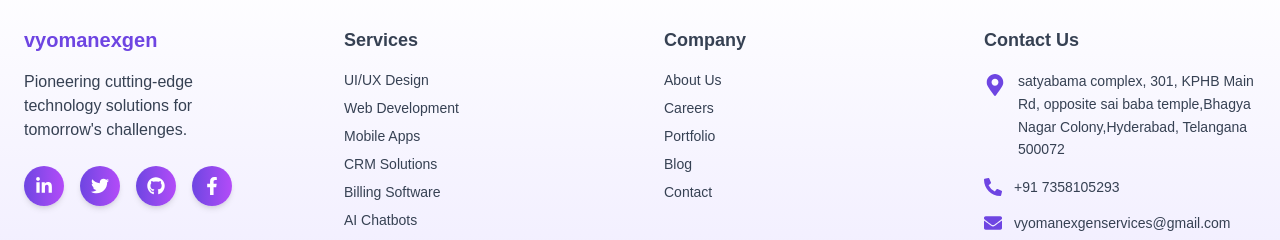
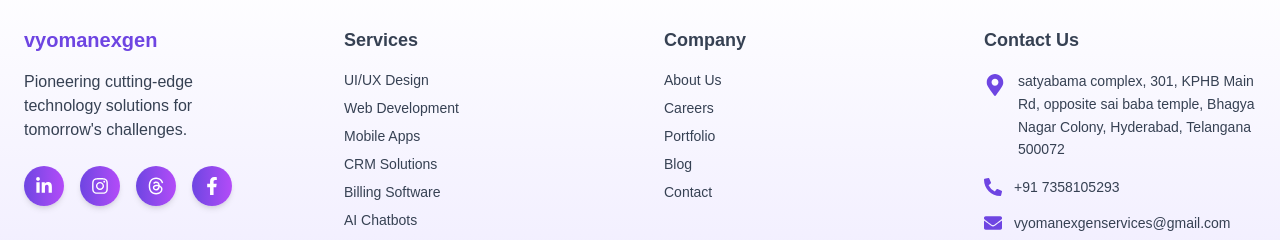
Before and after one commit to Vyomanexgen/company-website-, a Next.js app: page / in a window 1280 px wide. Shown: the part 8864-9104 px from the top of the page. Built offline with nearby package versions, Linux system fonts and the light colour scheme.

Commit message:
fix the issues

```diff
--- a/src/app/components/Footer.js
+++ b/src/app/components/Footer.js
@@ -1,8 +1,15 @@
 "use client";
 import { motion } from "framer-motion";
-import { FaLinkedinIn, FaTwitter, FaGithub, FaFacebookF,FaMapMarkerAlt, FaPhoneAlt, FaEnvelope  } from "react-icons/fa";
+import {
+  FaLinkedinIn,
+  FaFacebookF,
+  FaMapMarkerAlt,
+  FaPhoneAlt,
+  FaEnvelope,
+  FaInstagram,
+} from "react-icons/fa";
+import { FaThreads } from "react-icons/fa6"; // ✅ Import Threads icon
 import Link from "next/link";
-
 
 export default function Footer() {
   return (
@@ -10,24 +17,25 @@
       initial={{ opacity: 0, y: 60 }}
       whileInView={{ opacity: 1, y: 0 }}
       transition={{ duration: 0.9, ease: "easeOut" }}
-      viewport={{ once: false, amount: 0.3 }} // ✅ Repeats on scroll
+      viewport={{ once: false, amount: 0.3 }}
       className="w-full bg-gradient-to-b from-white to-[#ebe6ff] text-gray-700 pt-16 pb-8 px-6"
     >
       <div className="max-w-7xl mx-auto grid grid-cols-1 sm:grid-cols-2 lg:grid-cols-4 gap-12">
-
         {/* Brand */}
         <div>
           <h2 className="text-xl font-bold text-[#6E45E2]">vyomanexgen</h2>
           <p className="mt-4 w-60">
-            Pioneering cutting-edge technology solutions for tomorrow's challenges.
+            Pioneering cutting-edge technology solutions for tomorrow's
+            challenges.
           </p>
 
           {/* Social Icons */}
           <div className="flex items-center gap-4 mt-6">
+            {/* LinkedIn */}
             <motion.a
               whileHover={{ y: -6, boxShadow: "0 0 25px rgba(110,69,226,0.6)" }}
               transition={{ type: "spring", stiffness: 280 }}
-    href="https://www.linkedin.com/"   // ✅ Add LinkedIn Link here
+              href="https://www.linkedin.com/company/vyomanexgen/"
               target="_blank"
               rel="noopener noreferrer"
               className="w-10 h-10 flex items-center justify-center rounded-full
@@ -35,35 +43,39 @@
             >
               <FaLinkedinIn size={18} />
             </motion.a>
-
+             {/* Instagram */}
             <motion.a
               whileHover={{ y: -6, boxShadow: "0 0 25px rgba(110,69,226,0.6)" }}
               transition={{ type: "spring", stiffness: 280 }}
-    href="https://twitter.com/"   // ✅ Add Twitter Link here
+              href="https://www.instagram.com/vyomanexgen/"
               target="_blank"
               rel="noopener noreferrer"
               className="w-10 h-10 flex items-center justify-center rounded-full
               bg-gradient-to-r from-[#6E45E2] to-[#B34BF8] text-white cursor-pointer shadow-md"
             >
-    <FaTwitter size={18} />
+              <FaInstagram size={18} />
             </motion.a>
 
+            {/* Threads */}
             <motion.a
               whileHover={{ y: -6, boxShadow: "0 0 25px rgba(110,69,226,0.6)" }}
               transition={{ type: "spring", stiffness: 280 }}
-    href="https://github.com/"   // ✅ Add GitHub Link here
+              href="https://www.threads.net/"
               target="_blank"
               rel="noopener noreferrer"
               className="w-10 h-10 flex items-center justify-center rounded-full
               bg-gradient-to-r from-[#6E45E2] to-[#B34BF8] text-white cursor-pointer shadow-md"
             >
-    <FaGithub size={18} />
+              <FaThreads size={18} />
             </motion.a>
 
+
+
+            {/* Facebook */}
             <motion.a
               whileHover={{ y: -6, boxShadow: "0 0 25px rgba(110,69,226,0.6)" }}
               transition={{ type: "spring", stiffness: 280 }}
-    href="https://facebook.com/"   // ✅ Add Facebook Link here
+              href="https://facebook.com/"
               target="_blank"
               rel="noopener noreferrer"
               className="w-10 h-10 flex items-center justify-center rounded-full
@@ -72,7 +84,6 @@
               <FaFacebookF size={18} />
             </motion.a>
           </div>
-
         </div>
 
         {/* Services */}
@@ -114,10 +125,8 @@
                 AI SMS/Calling Agents
               </Link>
             </li>
-
           </ul>
         </div>
-
 
         {/* Company */}
         <div>
@@ -132,34 +141,28 @@
         </div>
 
         {/* Contact */}
-        {/* Contact */}
         <div>
           <h4 className="text-lg font-semibold mb-4">Contact Us</h4>
           <ul className="space-y-4 text-sm">
-
             <li className="flex items-start gap-3">
               <FaMapMarkerAlt className="text-[#6E45E2] flex-shrink-0 mt-1" size={22} />
               <span className="leading-relaxed">
-    satyabama complex, 301, KPHB Main Rd, opposite sai baba temple,Bhagya Nagar Colony,Hyderabad, Telangana 500072
+                satyabama complex, 301, KPHB Main Rd, opposite sai baba temple,
+                Bhagya Nagar Colony, Hyderabad, Telangana 500072
               </span>
             </li>
-
-
             <li className="flex items-center gap-3">
               <FaPhoneAlt className="text-[#6E45E2]" size={18} />
               <span>+91 7358105293</span>
             </li>
-
             <li className="flex items-center gap-3">
               <FaEnvelope className="text-[#6E45E2]" size={18} />
               <span>vyomanexgenservices@gmail.com</span>
             </li>
-
           </ul>
         </div>
+      </div>
 
-
-      </div>
       {/* Bottom Section */}
       <motion.div
         initial={{ opacity: 0, y: 40 }}
@@ -171,9 +174,15 @@
         <p>© 2025 vyomanexgen. All rights reserved.</p>
 
         <div className="flex justify-center gap-6 mt-3">
-          <a href="#" className="hover:text-[#6E45E2]">Privacy Policy</a>
-          <a href="#" className="hover:text-[#6E45E2]">Terms of Service</a>
-          <a href="#" className="hover:text-[#6E45E2]">Cookie Policy</a>
+          <a href="#" className="hover:text-[#6E45E2]">
+            Privacy Policy
+          </a>
+          <a href="#" className="hover:text-[#6E45E2]">
+            Terms of Service
+          </a>
+          <a href="#" className="hover:text-[#6E45E2]">
+            Cookie Policy
+          </a>
         </div>
       </motion.div>
     </motion.footer>
--- a/src/app/globals.css
+++ b/src/app/globals.css
@@ -6,7 +6,11 @@
 html,
 body {
   overflow-x: hidden;
+  background-color: #05001a; /* deep violet-blue */
+  margin: 0;
+  padding: 0;
 }
+
 
 body {
   font-family: 'Poppins', sans-serif;
```
Lines whose indentation alone changed are shown as unchanged.
